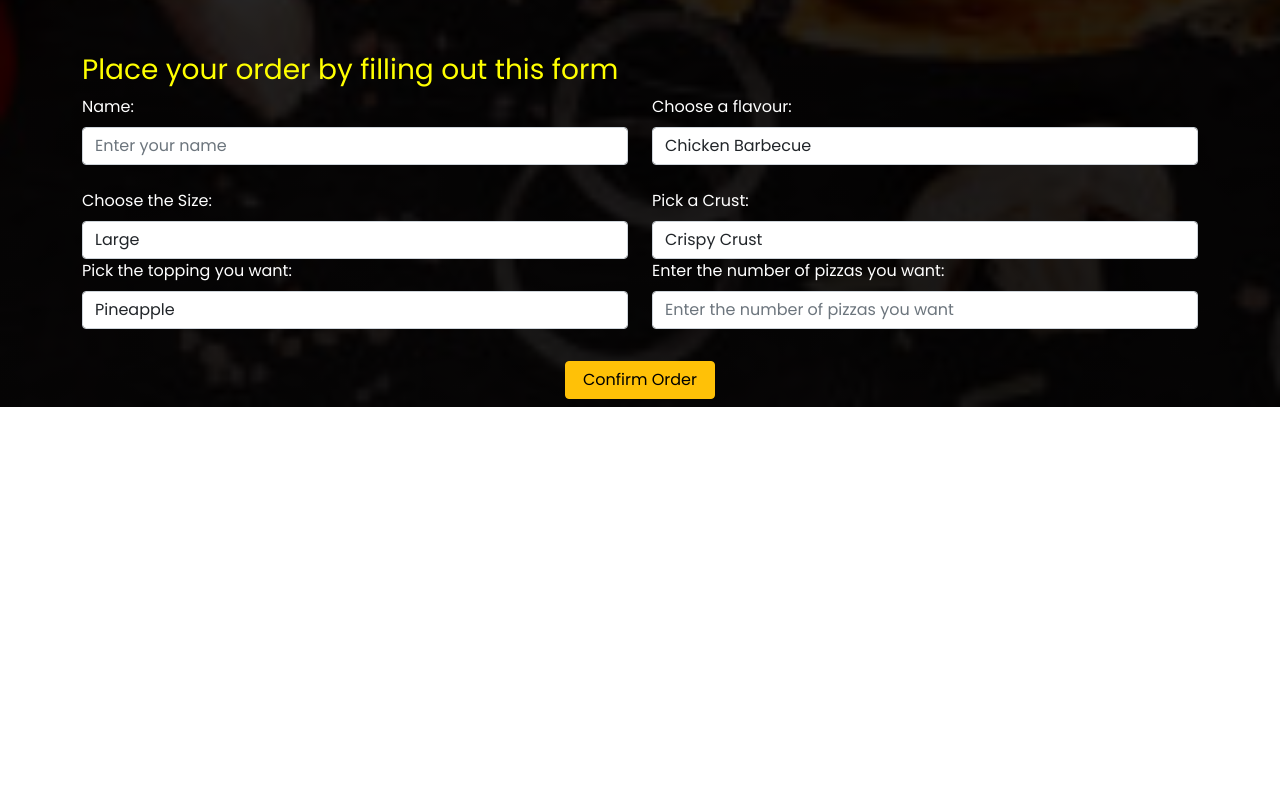
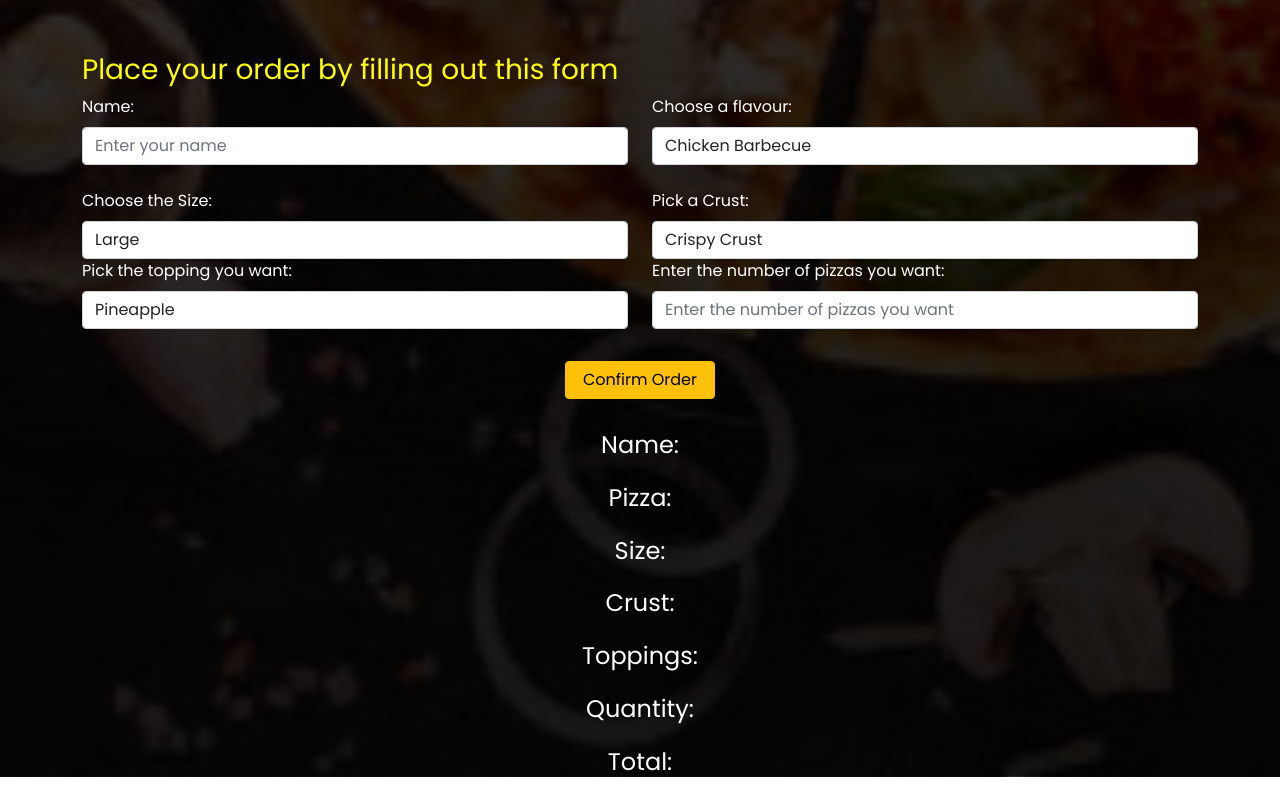
Before and after one commit to Ruweydha/Pizza-Delivery, a plain HTML site: page order.html in a window 1280 px wide. Shown: the part 2251-3036 px from the top of the page. Before the commit the page ends 2658 px from the top, so only its background shows below. Drawn offline with Linux system fonts and the light colour scheme.

Commit message:
Added a div that display's the user's order

```diff
--- a/order.html
+++ b/order.html
@@ -200,6 +200,15 @@
                      <button class="btn-warning btn btn-md">Confirm Order</button>
                 </div>
             </form>
+            <div class="summary">
+                <h4 class="text-center mt-4">Name:<span class="name"></span></h4>
+                <h4 class="text-center mt-4">Pizza:<span class="Pizza"></span></h4>
+                <h4 class="text-center mt-4">Size:<span class="Size"></span></h4>
+                <h4 class="text-center mt-4">Crust:<span class="Crust"></span></h4>
+                <h4 class="text-center mt-4">Toppings:<span class="Toppings"></span></h4>
+                <h4 class="text-center mt-4">Quantity:<span class="Quantity"></span></h4>
+                <h4 class="text-center mt-4">Total:<span class="Total"></span></h4>
+            </div>
       </div>
   </div>
 
```
